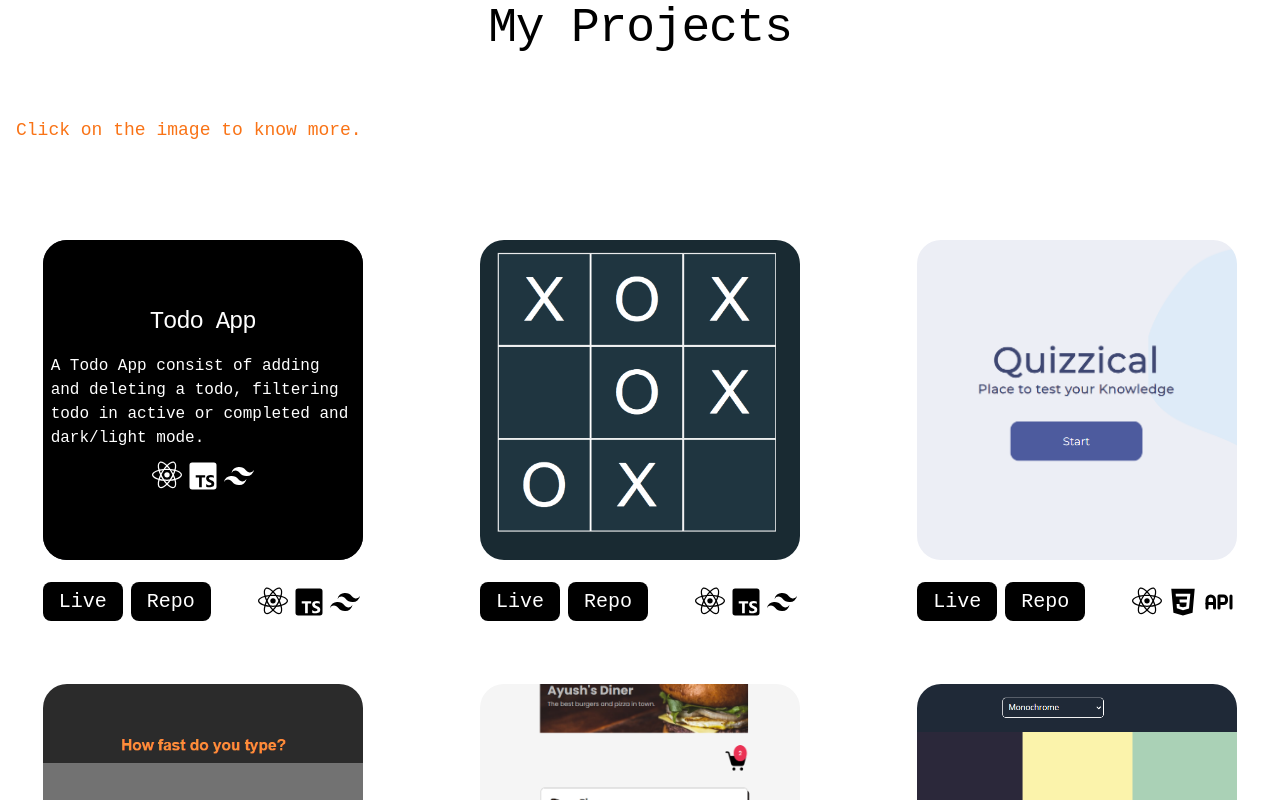
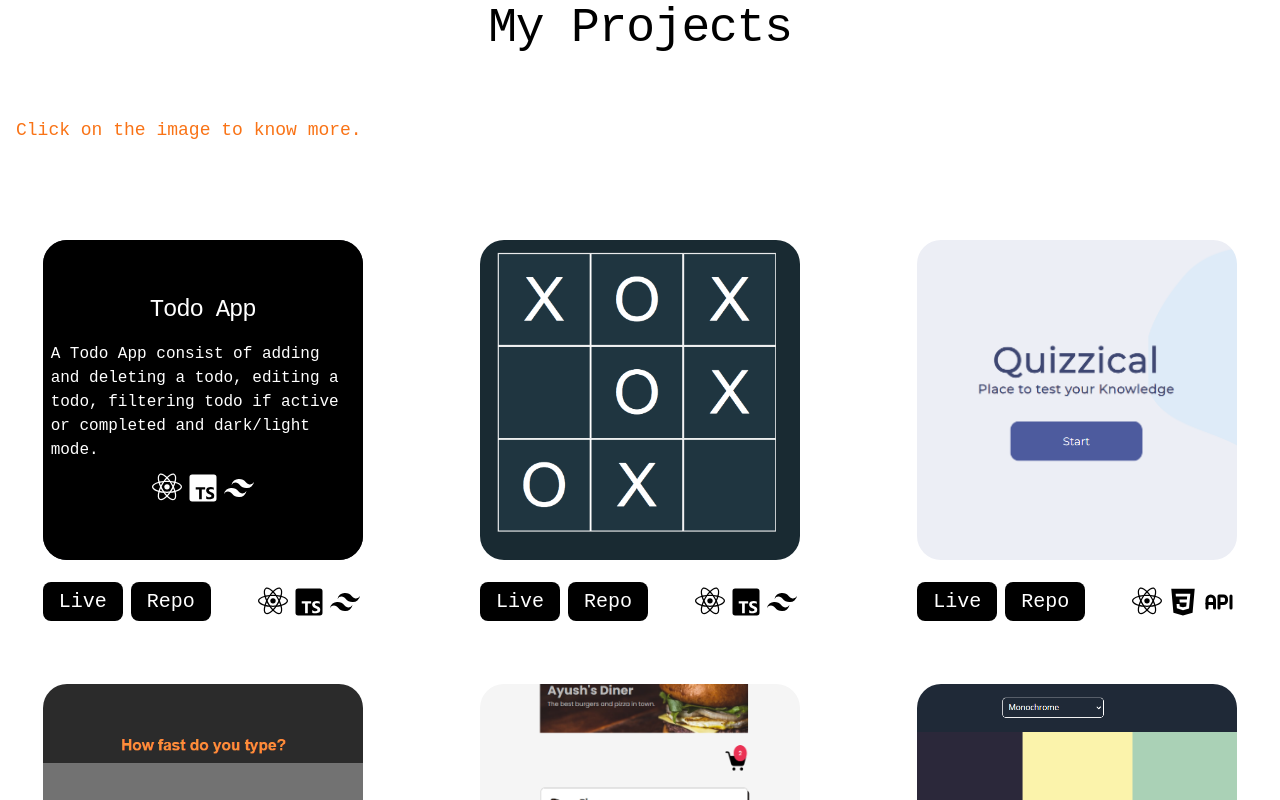
Before and after one commit to Ayush1M/portfolio, a React (Vite) app: page / in a window 1280 px wide. Both pictures are taken after a click on the picture 202 px from the left and 1765 px from the top of the page. Shown: the part 1365-2165 px from the top of the page. Built offline with nearby package versions, Linux system fonts and the light colour scheme.

Commit message:
updated the description of the project

```diff
--- a/src/components/Home.jsx
+++ b/src/components/Home.jsx
@@ -171,8 +171,8 @@ const Home = () => {
                   onClick={HandleClick}>
                   <h2 className="text-2xl mb-2 tracking-tighter">Todo App</h2>
                   <p className="p-2">
-                    A Todo App consist of adding and deleting a todo, filtering
-                    todo in active or completed and dark/light mode.
+                    A Todo App consist of adding and deleting a todo, editing a todo, filtering
+                    todo if active or completed and dark/light mode.
                   </p>
                   <div className="flex">
                     <p className="text-4xl">
```
Also changed, not shown: 1 other file (tests, documents, lock files or other folders).
